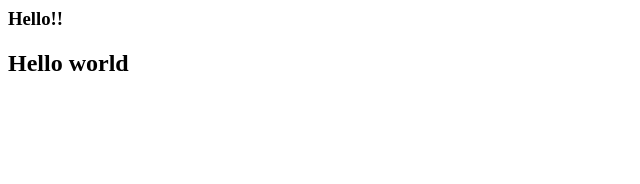
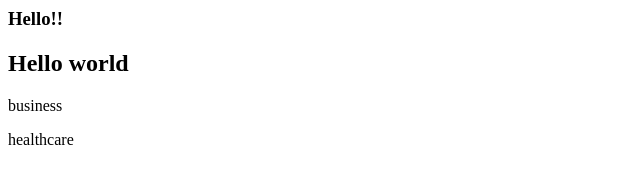
Before and after one commit to madhusudhanyella/sampleproject, a website: page app/index.html in a window 1280 px wide. Shown: the whole page, without its empty margins (0-640 px from the left). Drawn offline with Linux system fonts and the light colour scheme.

Commit message:
added different paragraphs here

```diff
--- a/app/index.html
+++ b/app/index.html
@@ -1,2 +1,5 @@
 <h3>Hello!!</h3>
 <h2>Hello world</h2>
+
+<p>business</p>
+<p>healthcare</p>
```
